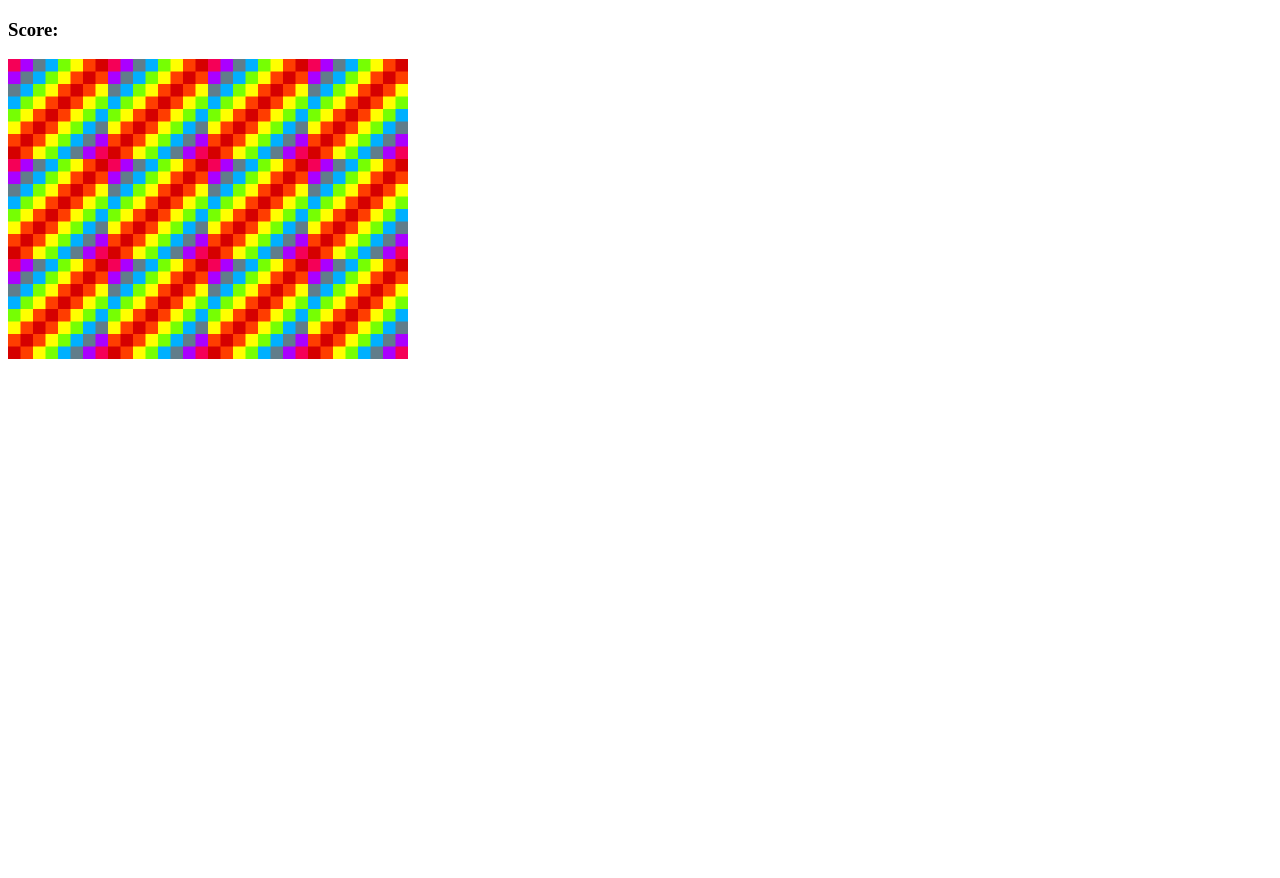
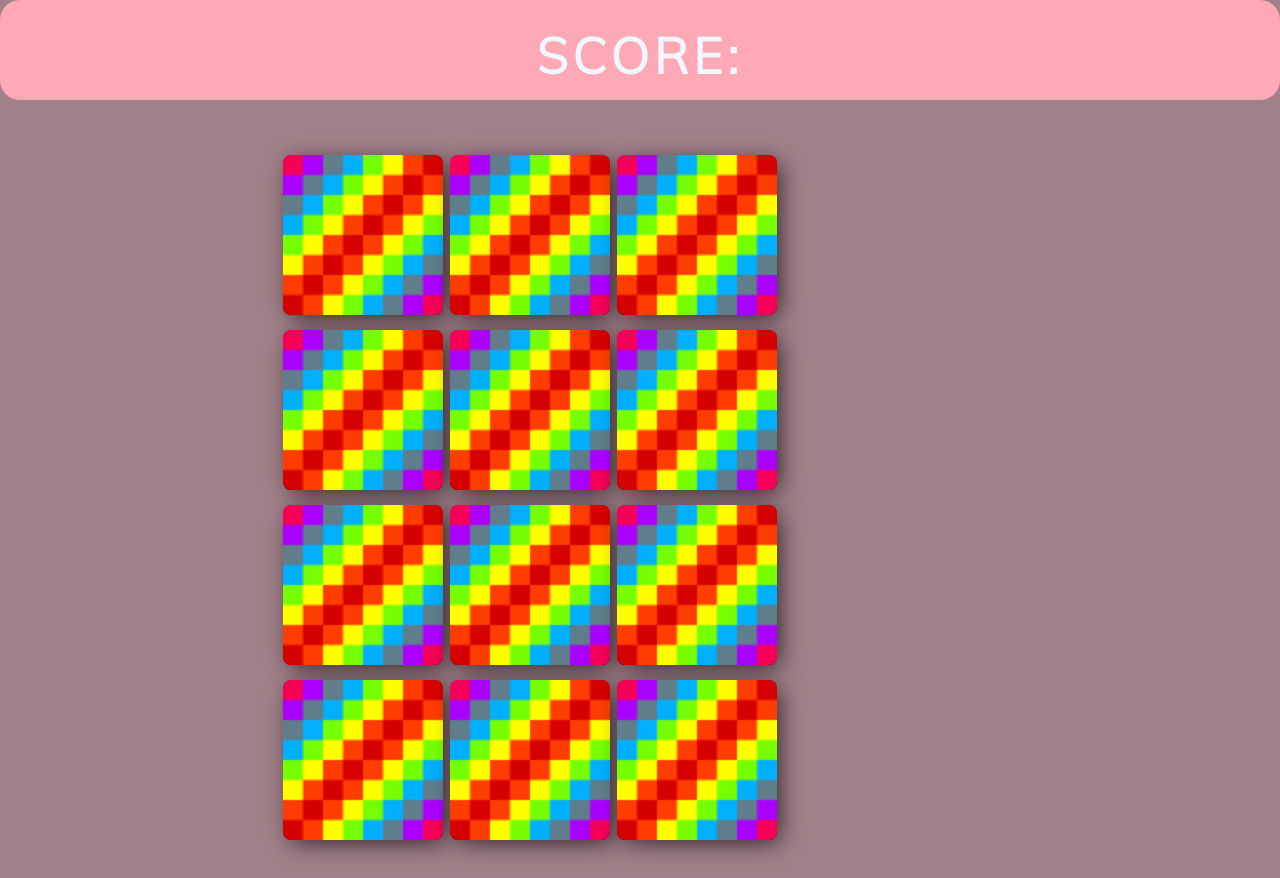
Before and after one commit to George2915/Memory-game, a plain HTML site: page index.html in a window 1280 px wide. Before the commit the page ends 800 px from the top, so only its background shows below. Drawn offline with Linux system fonts and the light colour scheme.

Commit message:
added styles for board, cards, score and restart button

```diff
--- a/script/script.js
+++ b/script/script.js
@@ -64,8 +64,7 @@ function createBoard() {
         card.setAttribute('src', 'images/blank.png');
         card.setAttribute('data-id', i);
         gridDisplay.style.display = 'flex';
-        gridDisplay.style.width = "400px"
-        gridDisplay.style.height = "100px"
+        card.setAttribute("class", "card");
         card.addEventListener("click", flipCard)
         gridDisplay.appendChild(card)
     }
--- a/styles/style.css
+++ b/styles/style.css
@@ -1,3 +1,81 @@
+@import url('https://fonts.googleapis.com/css2?family=Mulish:wght@300&display=swap');
+
+* {
+    box-sizing: border-box;
+    padding: 0;
+    margin: 0;
+    text-decoration: none;
+}
+
+/* ! SCORE START*/
+body {
+    background-color:  #a28089;
+}
+.Score {
+    font-family: 'Mulish', sans-serif;
+    font-size: 50px;
+    font-weight: 700;
+    line-height: 72px;
+    margin: 0 0 40px;
+    text-transform: uppercase;
+    text-align: center;
+    letter-spacing:  5px;
+    background-color: #ffa8B6;
+    color: aliceblue;
+    width: 100%;
+    height: 100px;
+    border-radius: 20px ;
+    padding-top: 20px;
+    padding-bottom: -50px;
+}
+/*! SCORE END */
+/*! CARDS AND BOARD START*/
 #grid {
     flex-wrap: wrap;
+    margin: 0 280px;
+    width: 500px;
+    flex-direction: row;
+    justify-content: space-around;
+    align-items: center;
 }
+
+.card {
+    transform: rotateY(0);
+    transition: 0.5s;
+    width: 160px;
+    height: 160px;
+    background: linear-gradient(to bottom, rgba(69, 72, 77, 1) 0%, rgba(0, 0, 0, 1) 100%);
+    box-shadow: 5px 5px 24px -3px rgba(0, 0, 0, 0.75);
+    border-radius: 8px;
+    font-size: 0;
+    display: flex;
+    align-items: center;
+    justify-content: center;
+    list-style: none;
+    margin-top: 15px;
+    cursor: pointer;
+}
+/*! CARDS AND BOARD END*/
+
+/* ! RESTART BUTTON */
+.restart {
+    display: inline-block;
+    padding: 10px 20px;
+    font-size: 16px;
+    font-weight: bold;
+    text-align: center;
+    text-decoration: none;
+    background-color: #fbe3e8;
+    color: #5a474c;
+    border: none;
+    border-radius: 5px;
+    cursor: pointer;
+    transition: background-color 0.3s ease-in-out;
+    position: relative;
+    left: 480px;
+    bottom: 400px;
+}
+
+.restart:hover {
+    background-color: #ddc6ca;
+}
```
